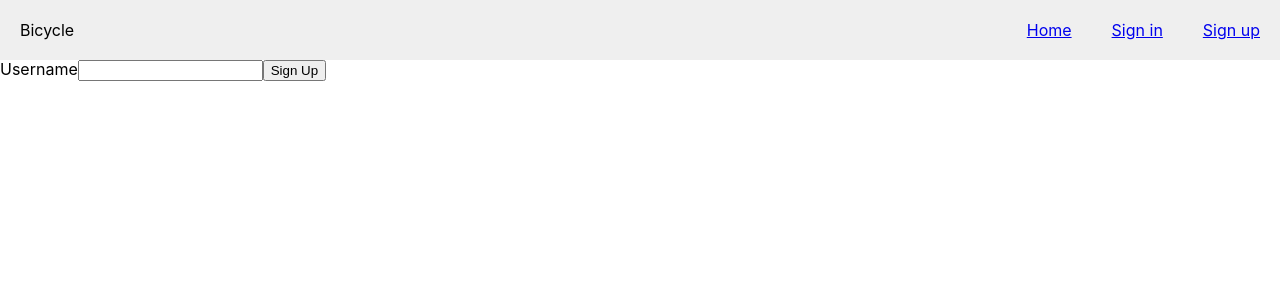
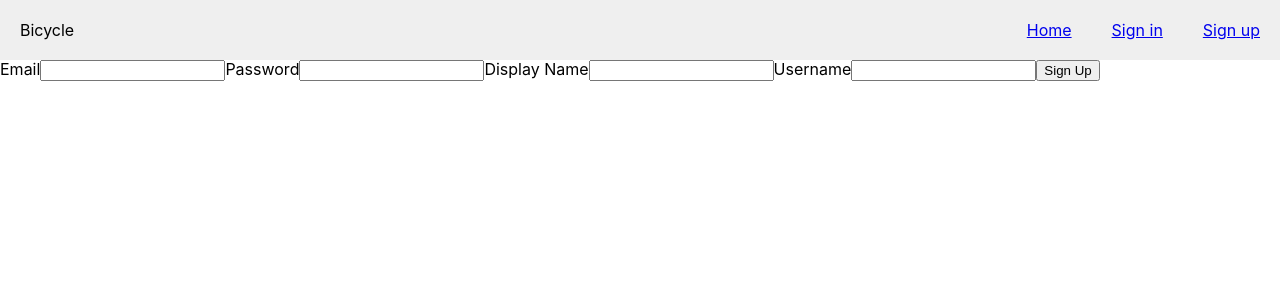
Before and after one commit to csaye/bicycle, a React (Create React App) app: page /signup in a window 1280 px wide. Shown: the top 300 px of the page. Built offline with nearby package versions, Linux system fonts and the light colour scheme; no server answers; the database is empty.

Commit message:
Implement user signup.

```diff
--- a/src/components/App/App.js
+++ b/src/components/App/App.js
@@ -8,8 +8,8 @@ import SignIn from '../SignIn/SignIn.js';
 import SignUp from '../SignUp/SignUp.js';
 
 import firebase from 'firebase/app';
-import 'firebase/auth';
-import 'firebase/firestore';
+// import 'firebase/auth';
+// import 'firebase/firestore';
 import { firebaseConfig } from '../../util/firebaseConfig.js';
 
 // initialize firebase
--- a/src/components/Navbar/Navbar.js
+++ b/src/components/Navbar/Navbar.js
@@ -1,13 +1,23 @@
+// import React, { useState } from 'react';
 import './Navbar.css';
 import { Link } from 'react-router-dom';
 import firebase from 'firebase/app';
 
+// function uid() {
+//   return firebase.auth().currentUser?.uid;
+// }
+
 // Navbar component
 function Navbar() {
-  async function username() {
-    const uid = await firebase.auth().currentUser.uid;
-    return await firebase.collections('users').doc(uid).get().data().username;
-  }
+  // let [username, setUsername] = useState('');
+  //
+  // async function getUsername() {
+  //   let userData = await firebase.firestore()
+  //   .collection('users')
+  //   .doc(uid()).get();
+  //   setUsername(userData.data().username);
+  // }
+  // getUsername();
 
   return (
     <div className="Navbar">
@@ -24,7 +34,7 @@ function Navbar() {
       }
       {
         firebase.auth().currentUser &&
-        <p>Signed in as {username()}</p>
+        <p>Signed in as {firebase.auth().currentUser.displayName}</p>
       }
       {
         firebase.auth().currentUser &&
--- a/src/components/SignUp/SignUp.js
+++ b/src/components/SignUp/SignUp.js
@@ -1,40 +1,83 @@
 import React, { useState } from 'react';
 import firebase from 'firebase/app';
-import { useCollectionData } from 'react-firebase-hooks/firestore';
-
-function uid() {
-  return firebase.auth().currentUser?.uid;
-}
+import 'firebase/firestore';
+import 'firebase/auth';
+// import { useCollectionData } from 'react-firebase-hooks/firestore';
 
 // SignUp component
 function SignUp() {
+  let [email, setEmail] = useState('');
+  let [password, setPassword] = useState('');
+  let [displayName, setDisplayName] = useState('');
   let [username, setUsername] = useState('');
 
-  const usersRef = firebase.firestore().collection('users');
-  const [users] = useCollectionData(usersRef);
+  // const usersRef = firebase.firestore().collection('users').get();
+  // const [users] = useCollectionData(usersRef);
 
   // returns whether username is taken
-  function usernameTaken() {
+  async function usernameTaken() {
+    let snapshot = await firebase.firestore().collection('users').get();
+    let users = snapshot.docs.map(d => d.data());
     return users.some((user) => user.username === username);
   }
 
-  // attempts to assign username to user
-  async function chooseUsername(e) {
+  async function signUp(e) {
     e.preventDefault();
-    // if username taken
-    if (usernameTaken()) {
+    // if username taken, return
+    if (await usernameTaken()) {
       alert("That username is taken. Please try another.");
-    // if username available
-    } else {
-      await firebase.firestore().collection('users').doc(uid()).set({
-        username: username
-      });
+      return;
     }
+    // create user
+    try {
+      await firebase.auth().createUserWithEmailAndPassword(email, password);
+    } catch(e) {
+      alert(e.message);
+      return;
+    };
+
+    // set display name
+    await firebase.auth().currentUser.updateProfile({
+      displayName: displayName
+    });
+    // set username
+    const uid = firebase.auth().currentUser.uid;
+    await firebase.firestore().collection('users').doc(uid).set({
+      username: username
+    });
   }
 
   return (
     <div className="SignUp">
-      <form onSubmit={chooseUsername}>
+      <form onSubmit={signUp}>
+        {/* Email */}
+        <label htmlFor="emailInput">Email</label>
+        <input
+        value={email}
+        type="email"
+        id="emailInput"
+        onChange={e => setEmail(e.target.value)}
+        required
+        />
+        {/* Password */}
+        <label htmlFor="passwordInput">Password</label>
+        <input
+        value={password}
+        type="password"
+        id="passwordInput"
+        onChange={e => setPassword(e.target.value)}
+        required
+        />
+        {/* Display Name */}
+        <label htmlFor="displayNameInput">Display Name</label>
+        <input
+        value={displayName}
+        type="text"
+        id="displayNameInput"
+        onChange={e => setDisplayName(e.target.value)}
+        pattern="[A-Za-z ]{1,32}"
+        required
+        />
         {/* Username */}
         <label htmlFor="usernameInput">Username</label>
         <input
```
